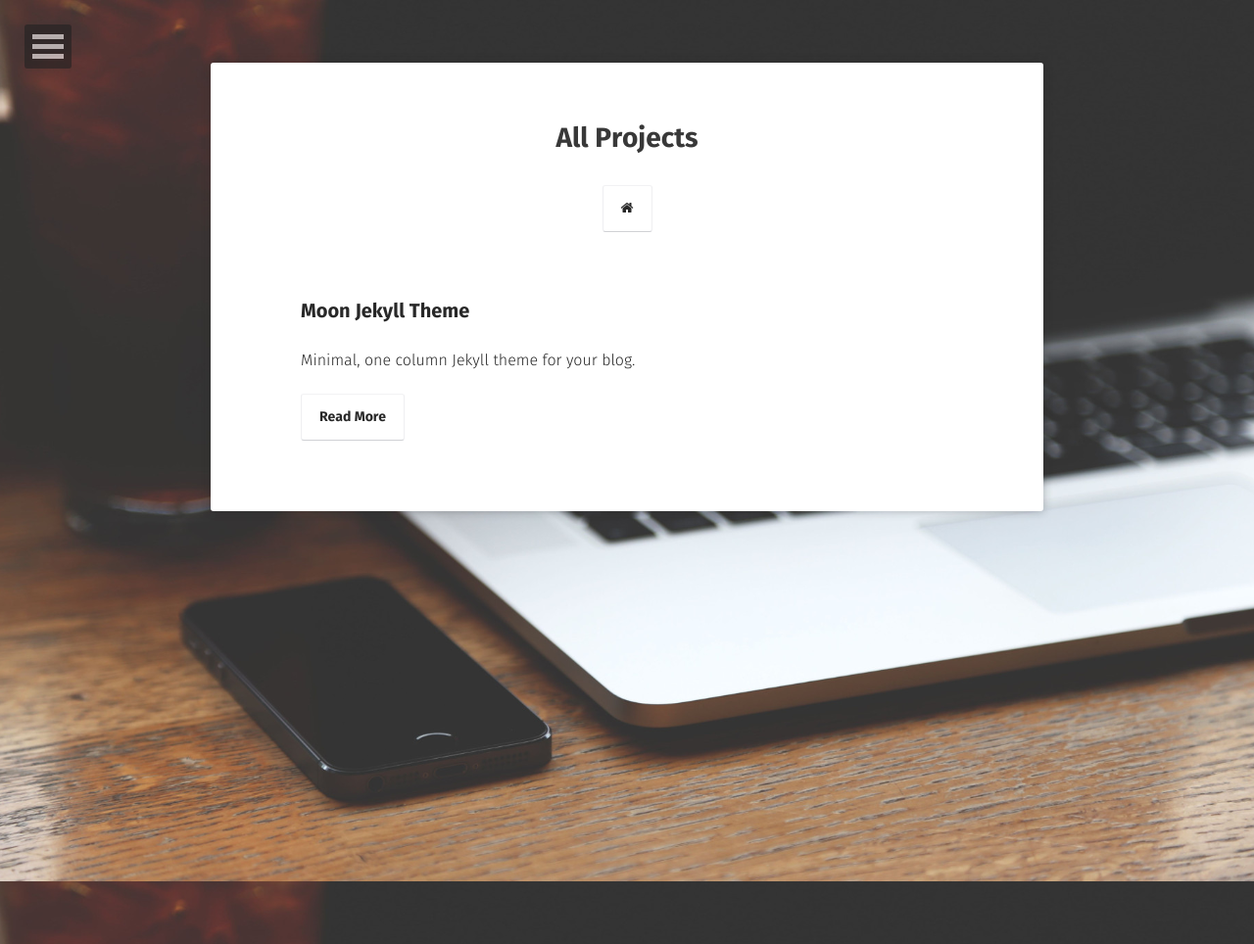
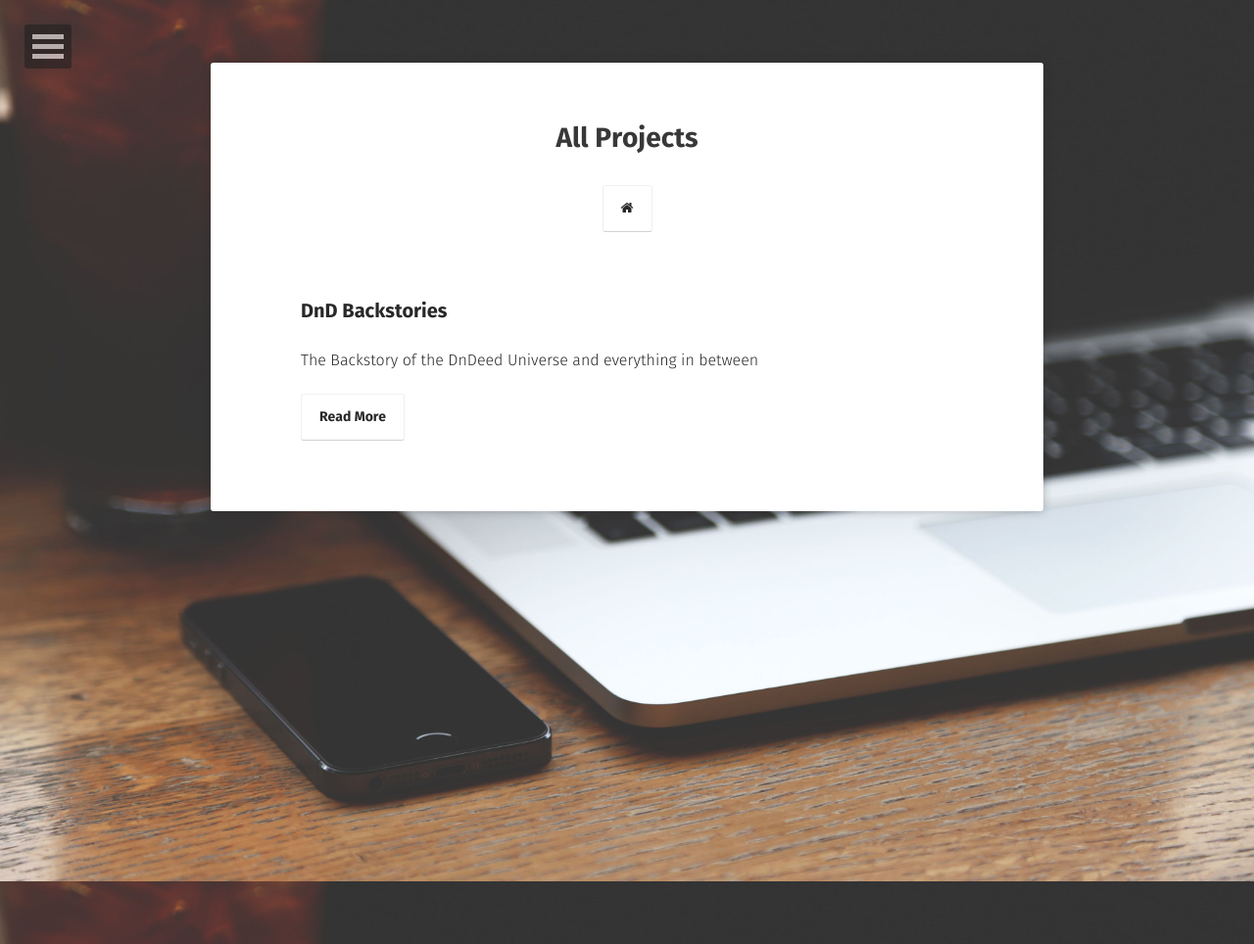
Before and after one commit to mberlanga/mberlanga.github.io, a Jekyll site: the page built from projects/index.md, in a window 1280 px wide. Shown: the whole page at 98% size. Built offline with Jekyll 4.4.1, drawn with Linux system fonts in a browser that asks for light colours; some web fonts are replaced.

Commit message:
Update 2018-07-17-DnD_Stories.md

```diff
--- a/_posts/2018-07-17-DnD_Stories.md
+++ b/_posts/2018-07-17-DnD_Stories.md
@@ -1,20 +1,20 @@
 ---
 layout: post
-title:  "Moon Jekyll Theme"
-date:   2016-04-06
-excerpt: "Minimal, one column Jekyll theme for your blog."
+title:  "DnD Backstories"
+date:   2018-07-17
+excerpt: "The Backstory of the DnDeed Universe and everything in between"
 project: true
 tag:
-- jekyll
-- moon
-- blog
-- about
-- theme
+- Krunglelungus
+- Tongo
+- Knights of Revival
+- DnDeeds
+- Krung
 comments: true
 ---
 
-![Moon Homepage](https://cloud.githubusercontent.com/assets/754514/14509720/61c61058-01d6-11e6-93ab-0918515ecd56.png)
+#![Moon Homepage](https://cloud.githubusercontent.com/assets/754514/14509720/61c61058-01d6-11e6-93ab-0918515ecd56.png)
 
-<center><b>Moon</b> is a minimal, one column jekyll theme.</center>
+<center><b>DnDeeds Universe</b> The Backdrop on a Beautiful Story of Drugs, Hate, and a Group of Losers</center>
 
  I'm not a developer or designer. And I don't add footer to show who did this theme. If you like this theme or using it, please give a **star** for motivation, It makes me happy.
```
